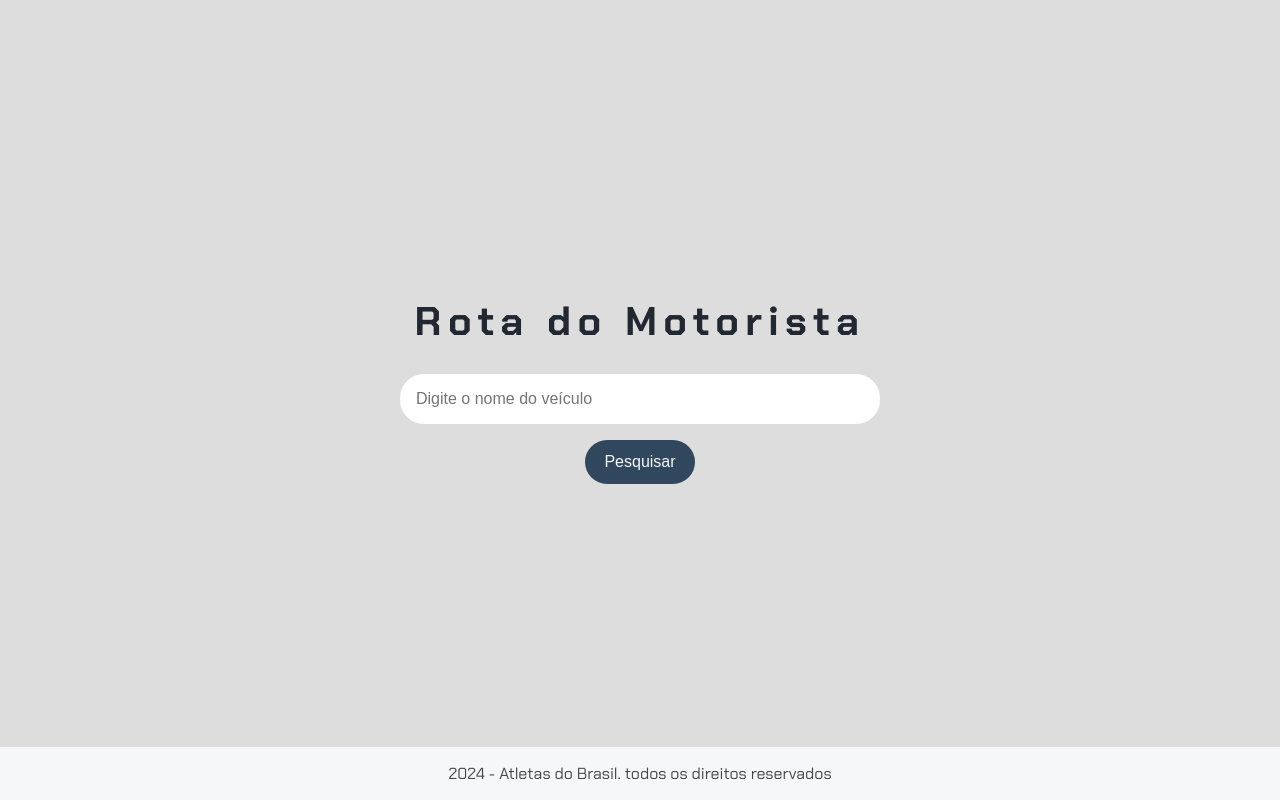
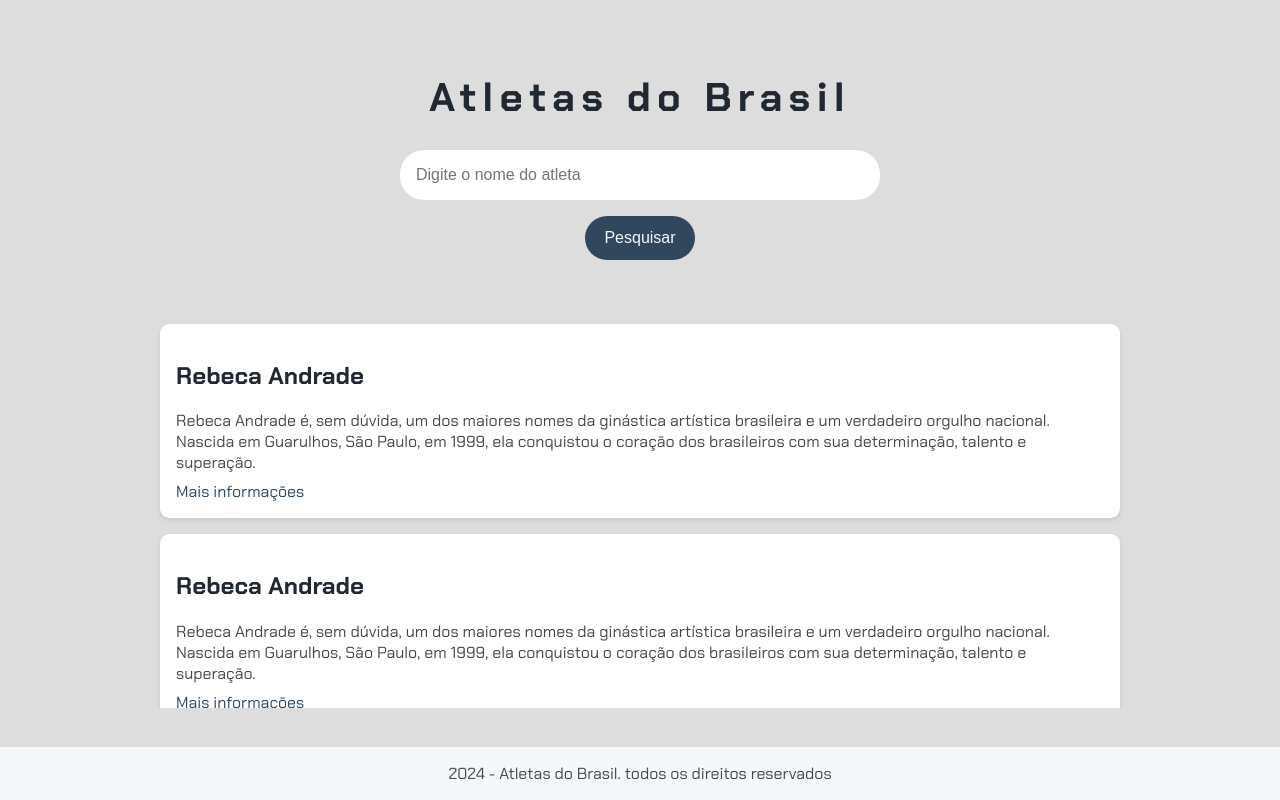
Before and after one commit to Dev-JohnKennedy/Rota-do-Motorista, a plain HTML site: page index.html in a window 1280 px wide. Drawn offline with Linux system fonts and the light colour scheme.

Commit message:
Inclusão de arquivos
Adicionei algumas linhas no HTML e incluir a pasta JS.

```diff
--- a/index.html
+++ b/index.html
@@ -4,22 +4,43 @@
     <meta charset="UTF-8">
     <meta name="viewport" content="width=device-width, initial-scale=1.0">
     <link rel="stylesheet" href="style/stules.css">
-    <title>Rota do Motorista</title>
+    <title>Olimpiadas</title>
 </head>
 <body>
     <header>
-        <h1>Rota do Motorista</h1>
+        <h1>Atletas do Brasil</h1> <!--rota do motorista-->
     </header>
 
     <main>
         <section>
-        <input type="text" placeholder="Digite o nome do veículo">
+        <input type="text" placeholder="Digite o nome do atleta">
         <button>Pesquisar</button>
+        </section>
+
+        <section class="resultados-pesquisa">
+            <div class="item-resultado">
+                <h2>Rebeca Andrade</h2>
+                <p class="descricao-meta">Rebeca Andrade é, sem dúvida, um dos maiores nomes da ginástica artística brasileira e um verdadeiro orgulho nacional. Nascida em Guarulhos, São Paulo, em 1999, ela conquistou o coração dos brasileiros com sua determinação, talento e superação.</p>
+                <a href="https://pt.wikipedia.org/wiki/Rebeca_Andrade" target="_blank">Mais informações</a>
+            </div>
+
+            <div class="item-resultado">
+                <h2>Rebeca Andrade</h2>
+                <p class="descricao-meta">Rebeca Andrade é, sem dúvida, um dos maiores nomes da ginástica artística brasileira e um verdadeiro orgulho nacional. Nascida em Guarulhos, São Paulo, em 1999, ela conquistou o coração dos brasileiros com sua determinação, talento e superação.</p>
+                <a href="https://pt.wikipedia.org/wiki/Rebeca_Andrade" target="_blank">Mais informações</a>
+            </div>
+
+            <div class="item-resultado">
+                <h2>Rebeca Andrade</h2>
+                <p class="descricao-meta">Rebeca Andrade é, sem dúvida, um dos maiores nomes da ginástica artística brasileira e um verdadeiro orgulho nacional. Nascida em Guarulhos, São Paulo, em 1999, ela conquistou o coração dos brasileiros com sua determinação, talento e superação.</p>
+                <a href="https://pt.wikipedia.org/wiki/Rebeca_Andrade" target="_blank">Mais informações</a>
+            </div>
         </section>
     </main>
 
     <footer>
         <p>2024 - Atletas do Brasil. todos os direitos reservados</p>
     </footer>
+    <script src="javascript/app.js"></script>
 </body>
 </html>
```
Also changed, not shown: javascript/app.js (added).
